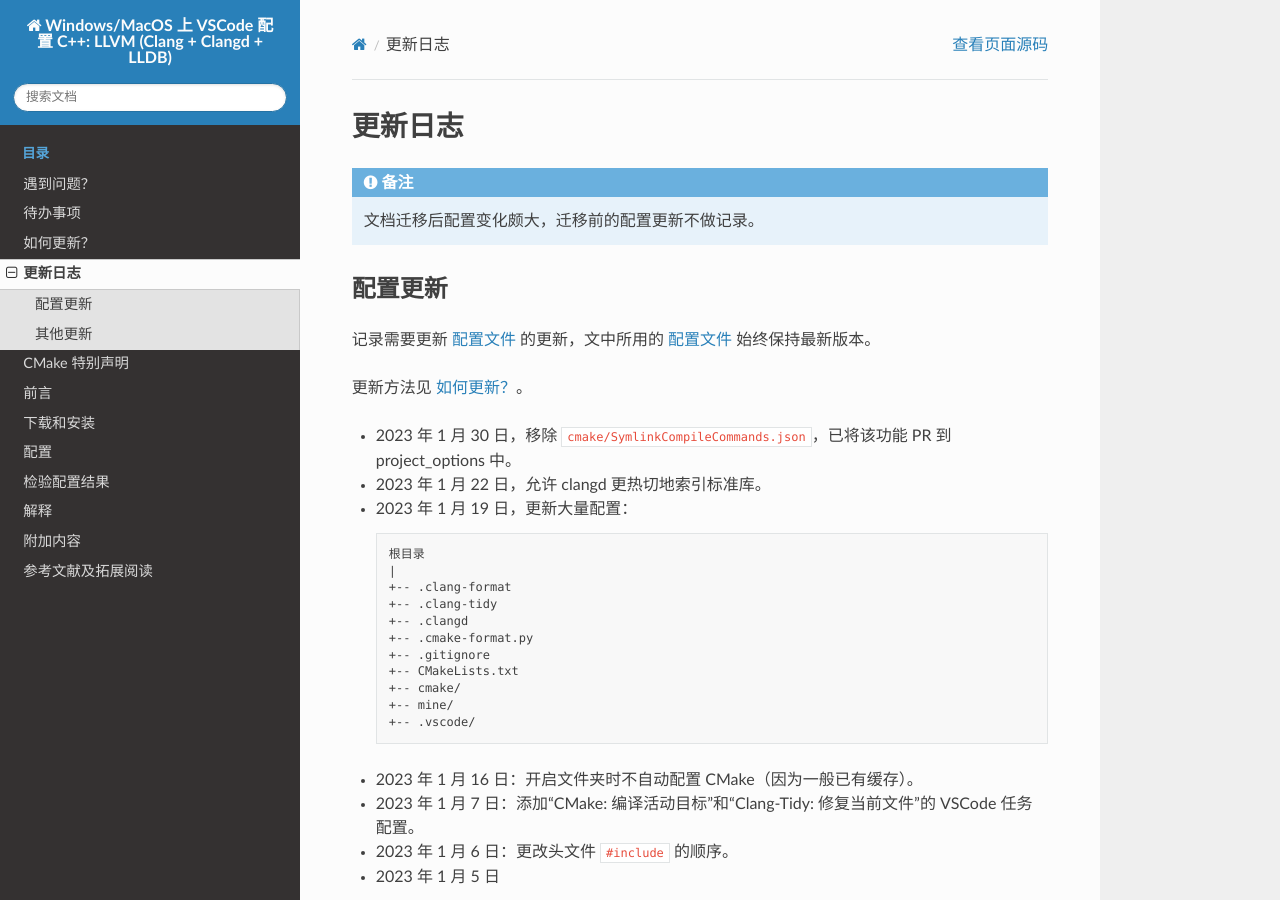
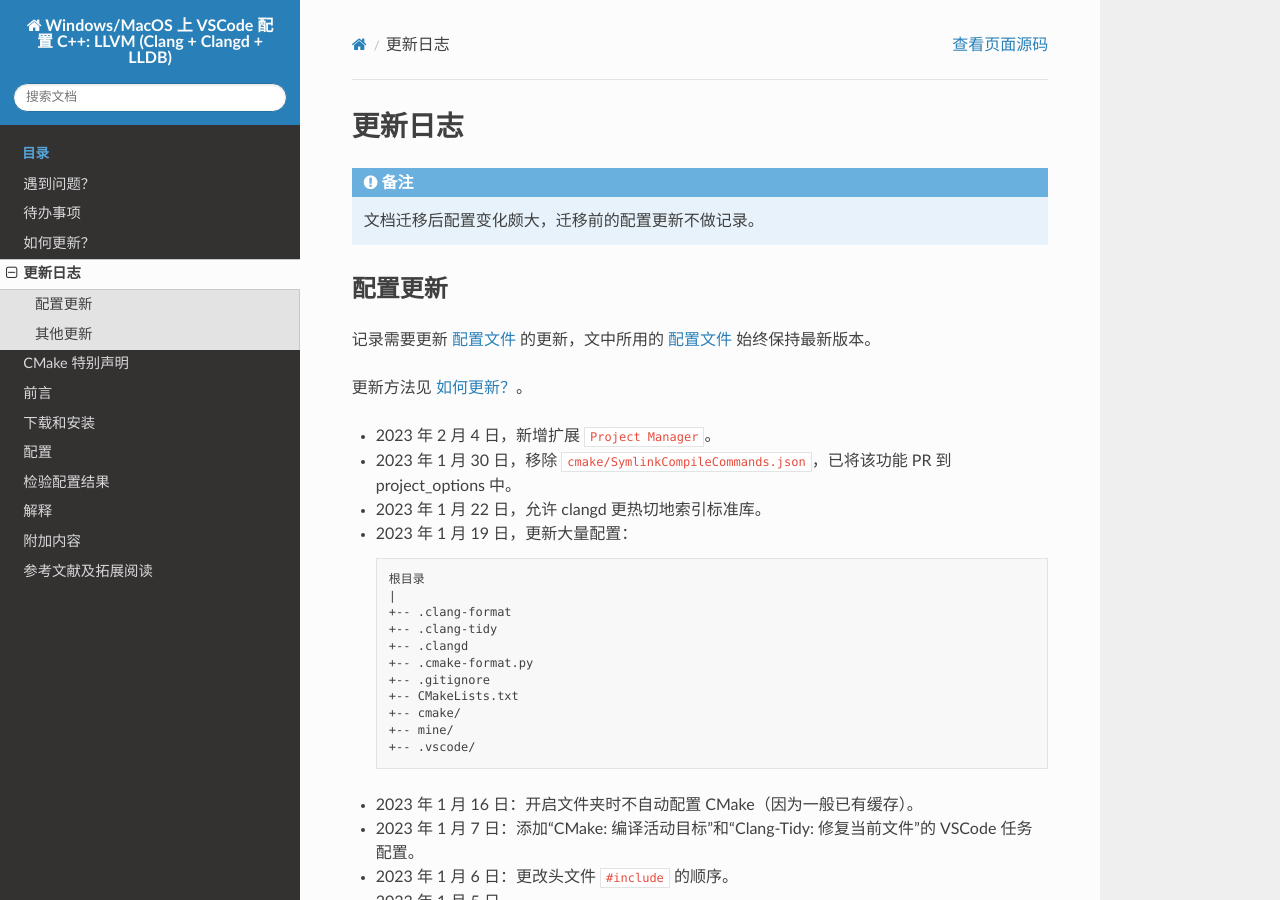
Before and after one commit to FeignClaims/vscode_cpp_starter, a Sphinx documentation site: the page built from docs/source/update_notes.rst, in a window 1280 px wide and 900 px high. Built offline with Sphinx 7.4.7 and the Read the Docs theme 2.0.0, drawn with Linux system fonts in a browser that asks for light colours.

Commit message:
新增扩展 ``Project Manager``

```diff
--- a/docs/source/update_notes.rst
+++ b/docs/source/update_notes.rst
@@ -14,6 +14,7 @@
 
 更新方法见 :doc:`how_to_update`。
 
+- 2023 年 2 月 4 日，新增扩展 ``Project Manager``。
 - 2023 年 1 月 30 日，移除 ``cmake/SymlinkCompileCommands.json``，已将该功能 PR 到 project_options 中。
 - 2023 年 1 月 22 日，允许 clangd 更热切地索引标准库。
 - 2023 年 1 月 19 日，更新大量配置：
```
Also changed, not shown: 1 other file.
